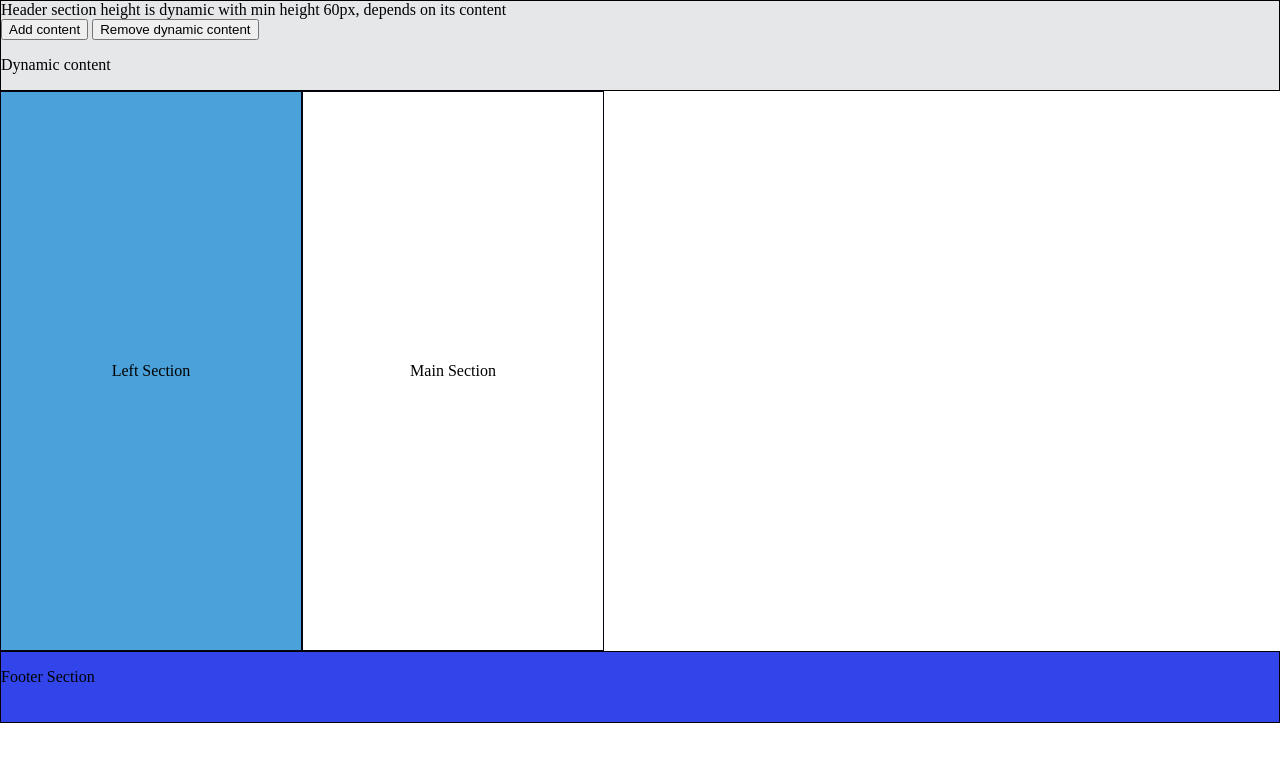
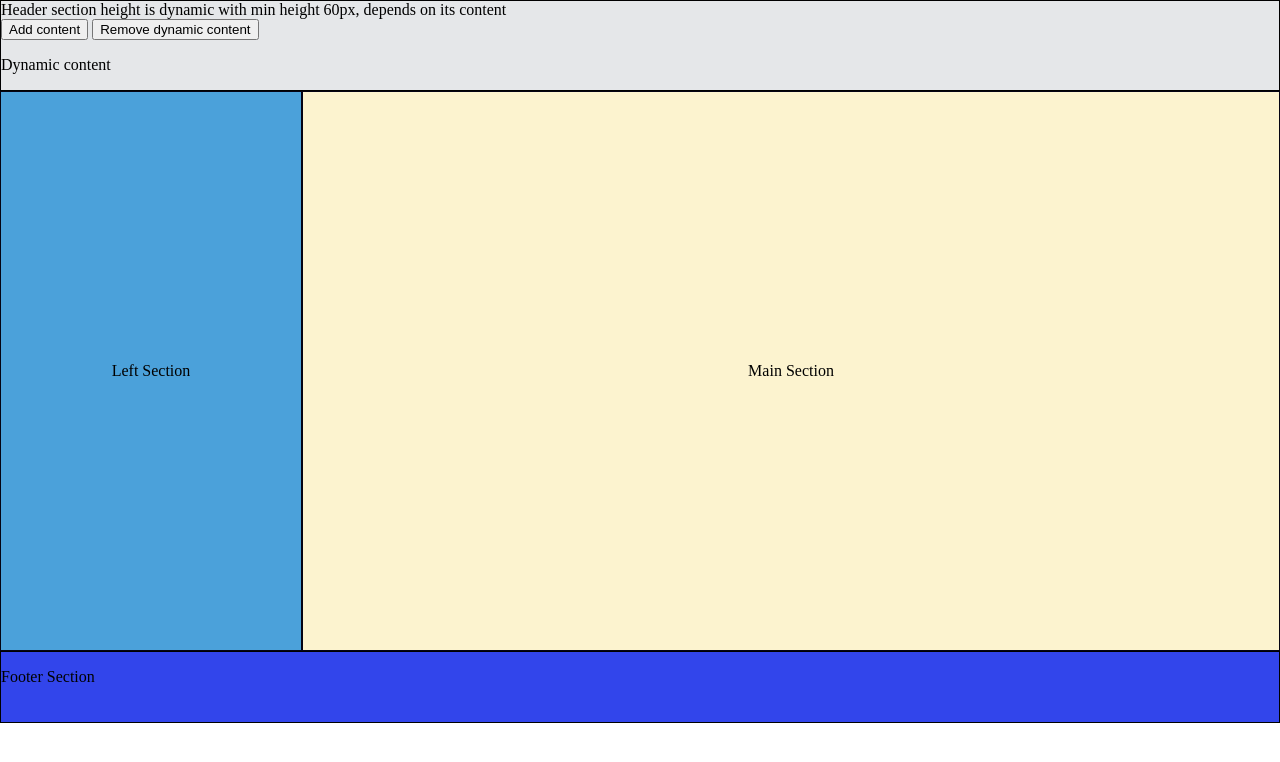
Before and after one commit to JIHAN-SH/Tasks, a plain HTML site: page index.html in a window 1280 px wide. Drawn offline with Linux system fonts and the light colour scheme.

Commit message:
Update style.css

```diff
--- a/style.css
+++ b/style.css
@@ -14,7 +14,7 @@
     border: 1px solid rgb(4, 3, 19);
   }
 
-  .main{
+  .middle{
       background-color: #FCF3CF;
       font-size: 20px;
       flex: 2 2;
```
